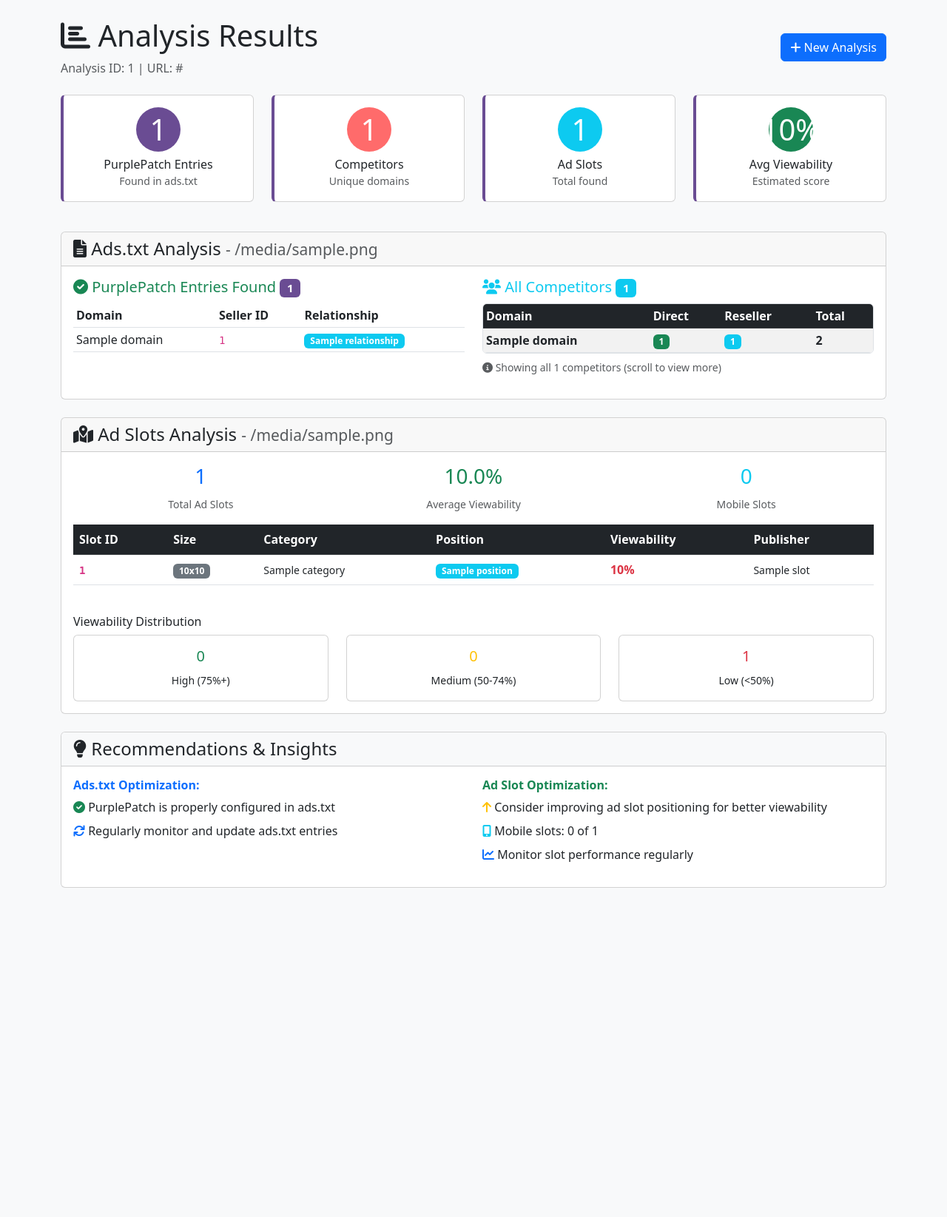
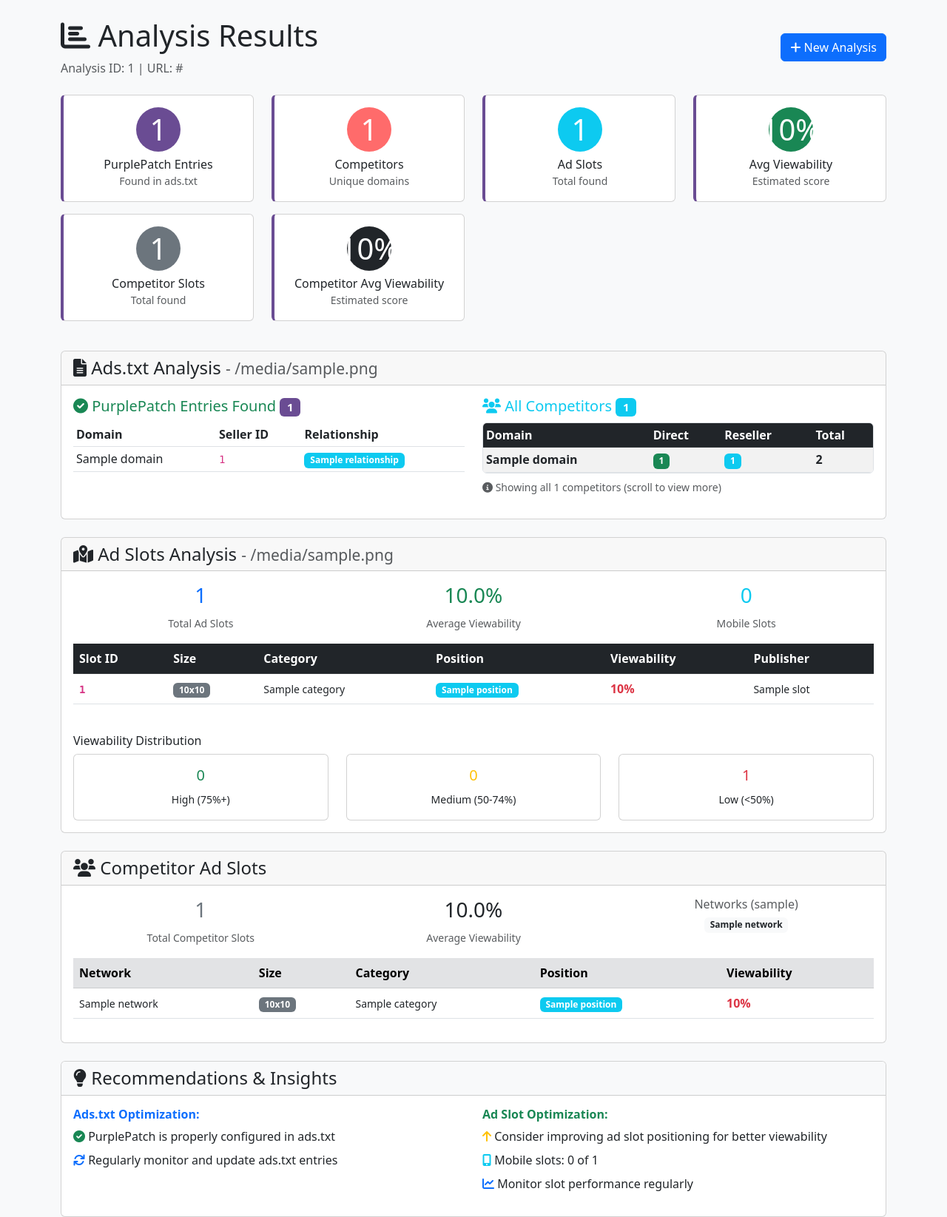
Before and after one commit to Saydur8853/PurplePatchAds, a Flask app: template templates/results.html in a window 1280 px wide. Shown: the whole page at 74% size. Before the commit the page ends 1200 px from the top, so only its background shows below. Run offline with Flask 3, Linux system fonts and the light colour scheme; the template is opened without the code that fills it: most values are stand-ins (such as "Sample title", 1, 10 or a date in 2020).

Commit message:
competitors views implemented

```diff
--- a/app.py
+++ b/app.py
@@ -228,8 +228,14 @@ def upload_files():
                 'avg_viewability': sum(slot['viewability_score'] for slot in slot_analyzer.slots) / len(slot_analyzer.slots) if slot_analyzer.slots else 0
             }
 
-    # Generate output files directly
+# Generate output files directly
     generate_output_files(results, analysis_id)
+
+    # Print summary to terminal
+    try:
+        print_results_to_console(results)
+    except Exception:
+        pass
 
     return render_template('results.html', results=results)
 
@@ -277,6 +283,18 @@ def analyze_url():
                             'total_slots': len(detected_slots),
                             'avg_viewability': sum(slot['viewability_score'] for slot in detected_slots) / len(detected_slots) if detected_slots else 0
                         }
+
+                    # Detect competitor ad slots as well
+                    try:
+                        comp_slots = detect_competitor_ad_slots(website_response.text, publisher_url)
+                        if comp_slots:
+                            results['competitor_ad_slots'] = {
+                                'slots': comp_slots,
+                                'total_slots': len(comp_slots),
+                                'avg_viewability': sum(s['viewability_score'] for s in comp_slots) / len(comp_slots) if comp_slots else 0
+                            }
+                    except Exception:
+                        pass
             except Exception as e:
                 # If website scraping fails, continue without ad slot data
                 pass
@@ -286,8 +304,14 @@ def analyze_url():
     except Exception as e:
         results['ads_txt_error'] = f'Error fetching ads.txt: {str(e)}'
 
-    # Generate output files directly
+# Generate output files directly
     generate_output_files(results, analysis_id)
+
+    # Print summary to terminal
+    try:
+        print_results_to_console(results)
+    except Exception:
+        pass
 
     return render_template('results.html', results=results)
 
@@ -332,8 +356,14 @@ def sample_analysis():
             'sample_file': 'bangla_news24_adslot_codes_purple_patch.txt'
         }
 
-    # Generate output files directly
+# Generate output files directly
     generate_output_files(results, analysis_id)
+
+    # Print summary to terminal
+    try:
+        print_results_to_console(results)
+    except Exception:
+        pass
 
     return render_template('results.html', results=results)
 
@@ -505,6 +535,146 @@ def create_suggested_slot(slot_id, publisher_name, publisher_url, category, widt
         'viewability_score': calculate_basic_viewability_score(width, height, position)
     }
 
+def detect_competitor_ad_slots(html_content, website_url):
+    """Detect competitor ad slots (non-PurplePatch) and infer positions and viewability.
+
+    Heuristics used:
+    - Adsense: <ins class="adsbygoogle"> elements
+    - GPT/Google Ad Manager: <div id="div-gpt-ad..."> or class contains gpt-ad
+    - Common ad iframes: src contains well-known ad domains (doubleclick, googlesyndication, taboola, outbrain, media.net, criteo, pubmatic, rubiconproject, openx, adnxs, appnexus, indexww, yahoo, amazon-adsystem)
+    - Basic size extraction from attributes or inline styles
+    - Position/category inferred from nearest section elements (header, sidebar, content, footer)
+    """
+    soup = BeautifulSoup(html_content, 'html.parser')
+    competitor_slots = []
+    slot_idx = 1
+
+    def mk_slot_dict(el, network, width, height, pos, cat):
+        nonlocal slot_idx
+        slot = {
+            'slot_id': f'C{slot_idx}',
+            'network': network,
+            'publisher_name': extract_domain_name(website_url),
+            'publisher_url': website_url,
+            'ad_type': 'Banner',
+            'category': cat or 'Website Content',
+            'position': pos or 'Unknown',
+            'width': str(width) if width else '0',
+            'height': str(height) if height else '0',
+            'timestamp': datetime.now().strftime('%Y-%m-%dT%H:%M:%S.%fZ')[:-3] + 'Z',
+            'viewability_score': calculate_basic_viewability_score(width or '0', height or '0', pos or 'Unknown')
+        }
+        slot_idx += 1
+        return slot
+
+    # Helper: infer size from element attributes/style
+    def infer_size(el):
+        width = None
+        height = None
+        # Try attributes
+        try:
+            if el.has_attr('width'):
+                width = int(re.sub(r'[^0-9]', '', str(el.get('width'))))
+            if el.has_attr('height'):
+                height = int(re.sub(r'[^0-9]', '', str(el.get('height'))))
+        except Exception:
+            pass
+        # Try style inline
+        try:
+            style = el.get('style') or ''
+            w_match = re.search(r'width\s*:\s*(\d+)\s*px', style, re.IGNORECASE)
+            h_match = re.search(r'height\s*:\s*(\d+)\s*px', style, re.IGNORECASE)
+            if w_match:
+                width = int(w_match.group(1))
+            if h_match:
+                height = int(h_match.group(1))
+        except Exception:
+            pass
+        # Fallbacks for common formats when missing any dimension
+        if not width or not height:
+            # Look for data- attributes like data-ad-format or class names containing size
+            for attr in ['data-ad-format', 'data-ad-slot', 'data-size']:
+                val = el.get(attr)
+                if val and isinstance(val, str):
+                    m = re.search(r'(\d{2,4})\s*[xX]\s*(\d{2,4})', val)
+                    if m:
+                        width = width or int(m.group(1))
+                        height = height or int(m.group(2))
+                        break
+            # Check class list for sizes
+            try:
+                classes = ' '.join(el.get('class', [])).lower()
+                m2 = re.search(r'(\d{2,4})x(\d{2,4})', classes)
+                if m2:
+                    width = width or int(m2.group(1))
+                    height = height or int(m2.group(2))
+            except Exception:
+                pass
+        return width, height
+
+    # Helper: infer position and category from DOM context
+    def infer_position_and_category(el):
+        pos = None
+        cat = None
+        # Traverse up to find meaningful container
+        container = el
+        for _ in range(5):
+            if not container or not getattr(container, 'parent', None):
+                break
+            container = container.parent
+            try:
+                classes = ' '.join(container.get('class', [])).lower()
+                tag = container.name.lower()
+            except Exception:
+                classes = ''
+                tag = ''
+            if any(k in classes for k in ['header', 'top', 'masthead']) or tag == 'header':
+                pos = pos or 'Header'
+                cat = cat or 'Desktop Header'
+            if any(k in classes for k in ['sidebar', 'aside']) or tag == 'aside':
+                pos = pos or 'Sidebar'
+                cat = cat or 'Desktop Sidebar'
+            if any(k in classes for k in ['content', 'article', 'main']) or tag in ['main', 'article']:
+                pos = pos or 'Content'
+                cat = cat or 'Desktop Article Content'
+            if any(k in classes for k in ['footer', 'bottom']) or tag == 'footer':
+                pos = pos or 'Footer'
+                cat = cat or 'Desktop Footer'
+        return pos or 'Content', cat or 'Website Content'
+
+    # 1) Adsense blocks
+    for ins in soup.find_all('ins', class_=lambda v: v and 'adsbygoogle' in ' '.join(v).lower()):
+        pos, cat = infer_position_and_category(ins)
+        w, h = infer_size(ins)
+        competitor_slots.append(mk_slot_dict(ins, 'Google AdSense', w, h, pos, cat))
+
+    # 2) GPT/GAM containers by common ids/classes
+    for div in soup.find_all('div', id=re.compile(r'^div-gpt-ad', re.I)):
+        pos, cat = infer_position_and_category(div)
+        w, h = infer_size(div)
+        competitor_slots.append(mk_slot_dict(div, 'Google Ad Manager', w, h, pos, cat))
+    for div in soup.find_all('div', class_=lambda v: v and any(x in ' '.join(v).lower() for x in ['gpt-ad', 'ad-slot', 'adslot'])):
+        pos, cat = infer_position_and_category(div)
+        w, h = infer_size(div)
+        competitor_slots.append(mk_slot_dict(div, 'Google Ad Manager', w, h, pos, cat))
+
+    # 3) Generic ad iframes by known ad tech hostnames
+    ad_hosts = [
+        'doubleclick.net', 'googlesyndication.com', 'googletagservices.com', 'taboola.com', 'outbrain.com',
+        'media.net', 'criteo.net', 'rubiconproject.com', 'pubmatic.com', 'openx.net',
+        'adnxs.com', 'appnexus.com', 'indexww.com', 'yahoo.com', 'amazon-adsystem.com'
+    ]
+    for iframe in soup.find_all('iframe'):
+        src = iframe.get('src', '') or ''
+        if any(h in src for h in ad_hosts):
+            pos, cat = infer_position_and_category(iframe)
+            w, h = infer_size(iframe)
+            # Determine network label from src
+            net_label = next((h for h in ad_hosts if h in src), 'Ad Network')
+            competitor_slots.append(mk_slot_dict(iframe, net_label, w, h, pos, cat))
+
+    return competitor_slots
+
 def generate_output_files(results, analysis_id):
     """Generate output files directly in sample format"""
     # Create folder structure like Sample folder
@@ -618,5 +788,48 @@ def generate_sample_adslot_format(ad_slot_data, website_name):
 
     return "\n".join(lines)
 
+
+def print_results_to_console(results):
+    """Pretty-print a concise summary of analysis to the terminal."""
+    print("\n=== PurplePatch Ads Analyzer (Console Summary) ===")
+    print(f"Analysis ID: {results.get('analysis_id', 'N/A')}")
+    if results.get('publisher_url'):
+        print(f"Publisher URL: {results['publisher_url']}")
+
+    # Ads.txt summary
+    if 'ads_txt' in results:
+        ads = results['ads_txt']
+        print("\n[ads.txt]")
+        print(f"  Total entries: {ads.get('total_entries', 0)}")
+        print(f"  PurplePatch entries: {ads.get('purplepatch_count', 0)}")
+        if ads.get('purplepatch_found'):
+            sample_pp = ads['purplepatch_found'][:3]
+            for e in sample_pp:
+                print(f"    - {e.get('domain')} | {e.get('seller_id')} | {e.get('relationship')}")
+        print(f"  Competitor domains: {len(ads.get('competitors', {}))}")
+
+    # PurplePatch ad slots summary
+    if 'ad_slots' in results:
+        sl = results['ad_slots']
+        print("\n[PurplePatch Ad Slots]")
+        print(f"  Total slots: {sl.get('total_slots', 0)} | Avg viewability: {sl.get('avg_viewability', 0):.1f}%")
+        for s in sl.get('slots', [])[:5]:
+            print(f"    - Slot {s.get('slot_id')} | {s.get('width')}x{s.get('height')} | {s.get('category')} | {s.get('position')} | {s.get('viewability_score')}%")
+
+    # Competitor ad slots summary
+    if 'competitor_ad_slots' in results:
+        cs = results['competitor_ad_slots']
+        print("\n[Competitor Ad Slots]")
+        print(f"  Total slots: {cs.get('total_slots', 0)} | Avg viewability: {cs.get('avg_viewability', 0):.1f}%")
+        # Summarize by network
+        net_counts = {}
+        for s in cs.get('slots', []):
+            net = s.get('network', 'Other')
+            net_counts[net] = net_counts.get(net, 0) + 1
+        for net, cnt in sorted(net_counts.items(), key=lambda x: -x[1])[:5]:
+            print(f"    - {net}: {cnt}")
+
+    print("=== End of Summary ===\n")
+
 if __name__ == '__main__':
     app.run(debug=True, host='0.0.0.0', port=5000)
--- a/templates/results.html
+++ b/templates/results.html
@@ -77,6 +77,34 @@
                     {{ "%.0f"|format(results.ad_slots.avg_viewability) }}%
                 </div>
                 <h6 class="mt-2 mb-0">Avg Viewability</h6>
+                <small class="text-muted">Estimated score</small>
+            </div>
+        </div>
+    </div>
+    {% endif %}
+
+    {% if results.competitor_ad_slots %}
+    <div class="col-md-3 mb-3">
+        <div class="card metric-card h-100">
+            <div class="card-body text-center">
+                <div class="display-6 bg-secondary text-white rounded-circle d-inline-flex align-items-center justify-content-center"
+                     style="width: 60px; height: 60px;">
+                    {{ results.competitor_ad_slots.total_slots }}
+                </div>
+                <h6 class="mt-2 mb-0">Competitor Slots</h6>
+                <small class="text-muted">Total found</small>
+            </div>
+        </div>
+    </div>
+
+    <div class="col-md-3 mb-3">
+        <div class="card metric-card h-100">
+            <div class="card-body text-center">
+                <div class="display-6 bg-dark text-white rounded-circle d-inline-flex align-items-center justify-content-center"
+                     style="width: 60px; height: 60px;">
+                    {{ "%.0f"|format(results.competitor_ad_slots.avg_viewability) }}%
+                </div>
+                <h6 class="mt-2 mb-0">Competitor Avg Viewability</h6>
                 <small class="text-muted">Estimated score</small>
             </div>
         </div>
@@ -343,6 +371,88 @@
 </div>
 {% endif %}
 
+<!-- Competitor Ad Slots Analysis Results -->
+{% if results.competitor_ad_slots %}
+<div class="card mb-4">
+    <div class="card-header">
+        <h4 class="mb-0">
+            <i class="fas fa-users"></i> Competitor Ad Slots
+        </h4>
+    </div>
+    <div class="card-body">
+        {% set cs = results.competitor_ad_slots %}
+        {% if cs.slots %}
+            <!-- Overview -->
+            <div class="row mb-3">
+                <div class="col-md-4">
+                    <div class="text-center">
+                        <h3 class="text-secondary">{{ cs.total_slots }}</h3>
+                        <small class="text-muted">Total Competitor Slots</small>
+                    </div>
+                </div>
+                <div class="col-md-4">
+                    <div class="text-center">
+                        <h3 class="text-dark">{{ "%.1f"|format(cs.avg_viewability) }}%</h3>
+                        <small class="text-muted">Average Viewability</small>
+                    </div>
+                </div>
+                <div class="col-md-4">
+                    <div class="text-center">
+                        <h6 class="text-muted mb-1">Networks (sample)</h6>
+                        <div>
+                            {% for n in (cs.slots|map(attribute='network')|list)[:3] %}
+                                <span class="badge bg-light text-dark">{{ n }}</span>
+                            {% endfor %}
+                        </div>
+                    </div>
+                </div>
+            </div>
+
+            <!-- Detailed Competitor Slots Table -->
+            <div class="table-responsive">
+                <table class="table table-hover">
+                    <thead class="table-secondary">
+                        <tr>
+                            <th>Network</th>
+                            <th>Size</th>
+                            <th>Category</th>
+                            <th>Position</th>
+                            <th>Viewability</th>
+                        </tr>
+                    </thead>
+                    <tbody>
+                        {% for slot in cs.slots %}
+                        <tr>
+                            <td><small>{{ slot.network or 'Ad Network' }}</small></td>
+                            <td>
+                                <span class="badge bg-secondary">{{ slot.width }}x{{ slot.height }}</span>
+                            </td>
+                            <td><small>{{ slot.category or 'N/A' }}</small></td>
+                            <td><span class="badge bg-info">{{ slot.position or 'N/A' }}</span></td>
+                            <td>
+                                {% if slot.viewability_score >= 75 %}
+                                    <span class="viewability-high">{{ slot.viewability_score }}%</span>
+                                {% elif slot.viewability_score >= 50 %}
+                                    <span class="viewability-medium">{{ slot.viewability_score }}%</span>
+                                {% else %}
+                                    <span class="viewability-low">{{ slot.viewability_score }}%</span>
+                                {% endif %}
+                            </td>
+                        </tr>
+                        {% endfor %}
+                    </tbody>
+                </table>
+            </div>
+        {% else %}
+            <div class="alert alert-info">
+                <i class="fas fa-info-circle"></i>
+                No competitor ad slots detected.
+            </div>
+        {% endif %}
+    </div>
+</div>
+{% endif %}
+
 <!-- Recommendations -->
 <div class="card">
     <div class="card-header bg-light">
```
